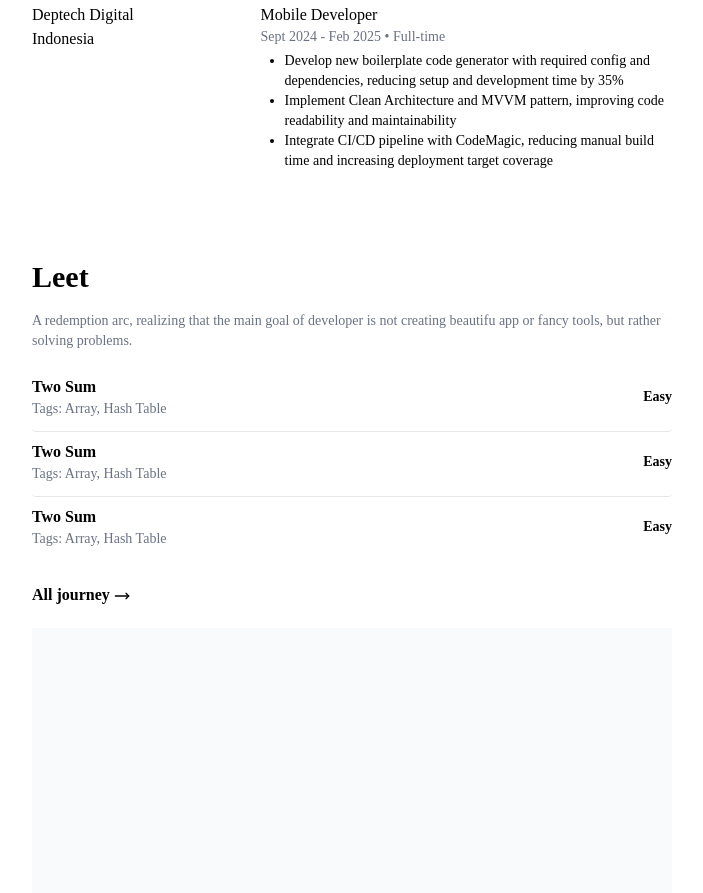
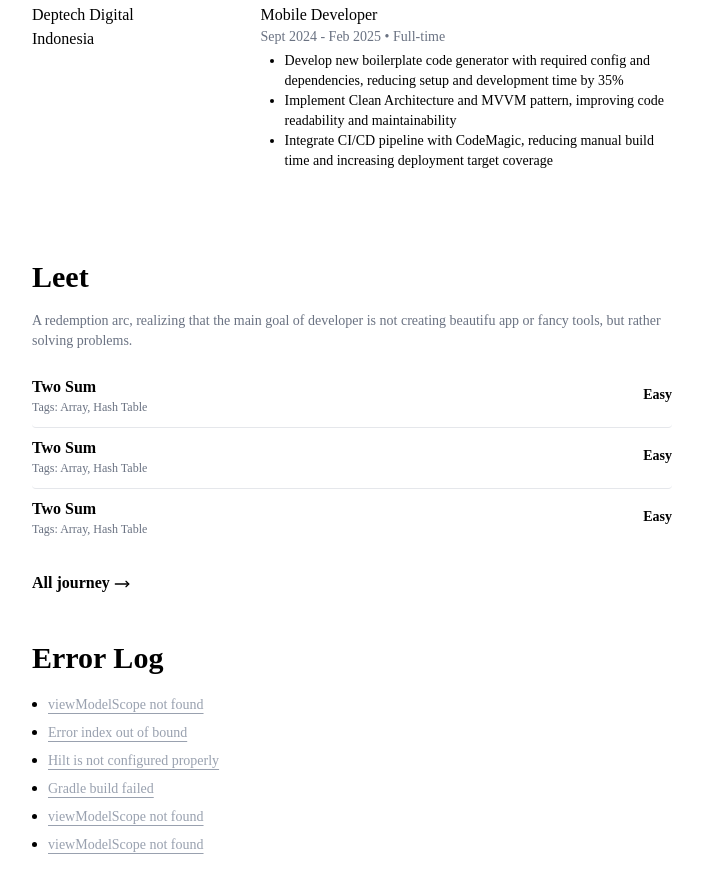
Before and after one commit to homindolentrahar/homindolentrahar, an Astro site: page / in a window 1280 px wide. Shown: the part 1657-2550 px from the top of the page, without its empty margins (288-991 px from the left). Built offline with nearby package versions, Linux system fonts and the light colour scheme; Astro itself is replaced by a stand-in of ours.

Commit message:
feat(home): Create Error Log section on the home page

```diff
--- /dev/null
+++ b/src/components/Home/HomeErrorLogSection.astro
@@ -0,0 +1,31 @@
+---
+const items = [
+  { title: "viewModelScope not found", slug: "viewModelScope-not-found" },
+  { title: "Error index out of bound", slug: "viewModelScope-not-found" },
+  {
+    title: "Hilt is not configured properly",
+    slug: "viewModelScope-not-found",
+  },
+  { title: "Gradle build failed", slug: "viewModelScope-not-found" },
+  { title: "viewModelScope not found", slug: "viewModelScope-not-found" },
+  { title: "viewModelScope not found", slug: "viewModelScope-not-found" },
+];
+---
+
+<div id="error-log" class="py-6 flex flex-col">
+  <h1 class="text-3xl font-semibold">Error Log</h1>
+  <ul class="list-disc flex flex-col gap-1 ps-4 mt-4">
+    {
+      items.map((item) => (
+        <li>
+          <a
+            href={`error-log/${item.slug}`}
+            class="text-sm text-gray-400 hover:text-black hover:font-medium underline underline-offset-4 transition-all duration-200"
+          >
+            {item.title}
+          </a>
+        </li>
+      ))
+    }
+  </ul>
+</div>
--- a/src/components/Home/HomeLeetSection.astro
+++ b/src/components/Home/HomeLeetSection.astro
@@ -43,11 +43,11 @@ const items: LeetItem[] = [
           <div class="flex flex-col justify-start grow">
             <a
               href={`leet/${item.slug}`}
-              class="font-semibold hover:underline underline-offset-4"
+              class="font-semibold hover:underline underline-offset-4 w-fit"
             >
               {item.title}
             </a>
-            <p class="text-sm text-gray-500">Tags: {item.tags.join(", ")}</p>
+            <p class="text-xs text-gray-500">Tags: {item.tags.join(", ")}</p>
           </div>
           <p class="text-sm font-semibold">{item.difficulty}</p>
         </div>
--- a/src/pages/index.astro
+++ b/src/pages/index.astro
@@ -6,6 +6,7 @@ import HomeWorksSection from "../components/Home/HomeWorksSection.astro";
 import HomeAboutSection from "../components/Home/HomeAboutSection.astro";
 import HomeExpSection from "../components/Home/HomeExpSection.astro";
 import HomeLeetSection from "../components/Home/HomeLeetSection.astro";
+import HomeErrorLogSection from "../components/Home/HomeErrorLogSection.astro";
 ---
 
 <Layout>
@@ -16,6 +17,6 @@ import HomeLeetSection from "../components/Home/HomeLeetSection.astro";
     <HomeAboutSection />
     <HomeExpSection />
     <HomeLeetSection />
-    <div class="h-[720px] bg-gray-50"></div>
+    <HomeErrorLogSection />
   </section>
 </Layout>
```
